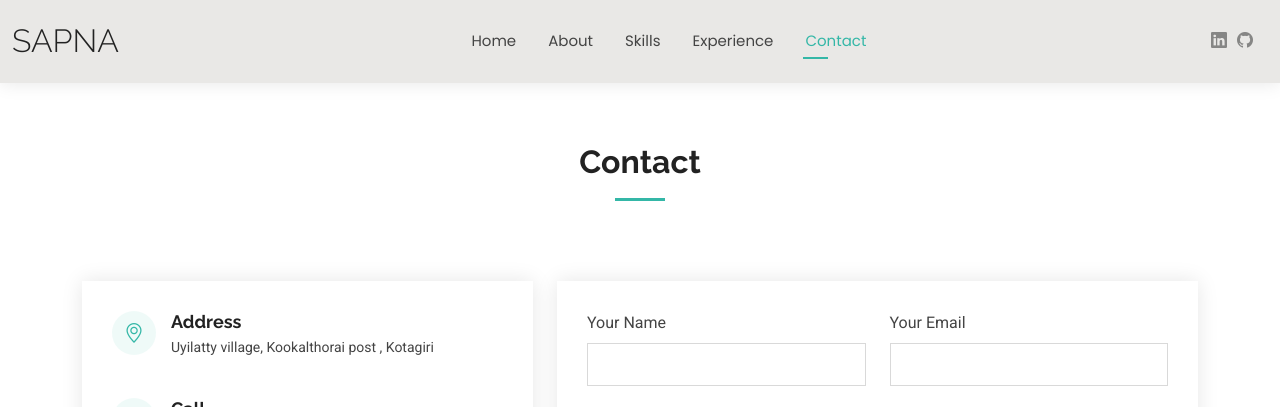
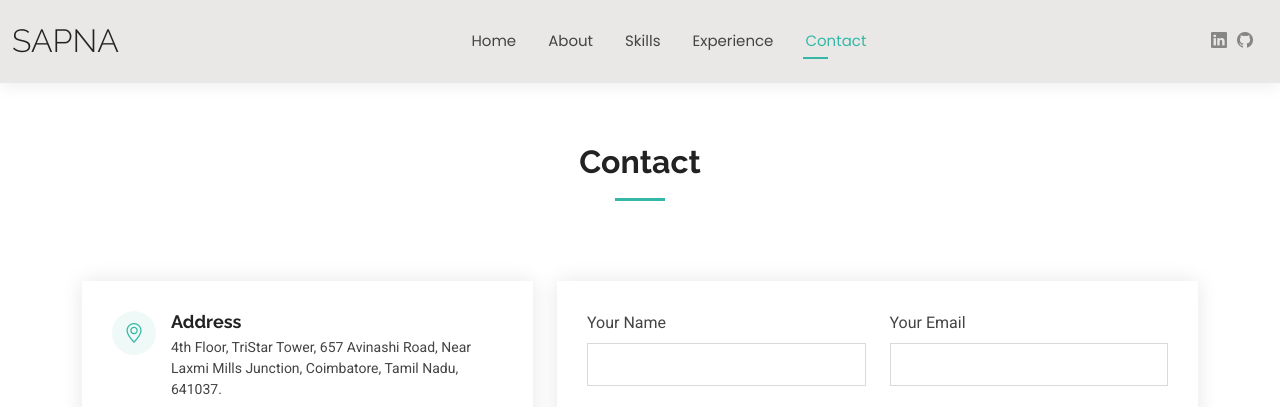
Before and after one commit to sapnam1606/portfolio, a plain HTML site: page contact.html in a window 1280 px wide. Shown: the top 407 px of the page. Drawn offline with Linux system fonts and the light colour scheme.

Commit message:
Update contact address in contact.html

```diff
--- a/contact.html
+++ b/contact.html
@@ -87,7 +87,7 @@
                 <i class="bi bi-geo-alt flex-shrink-0"></i>
                 <div>
                   <h3>Address</h3>
-                  <p>Uyilatty village, Kookalthorai post , Kotagiri</p>
+                  <p>4th Floor, TriStar Tower, 657 Avinashi Road, Near Laxmi Mills Junction, Coimbatore, Tamil Nadu, 641037. </p>
                 </div>
               </div><!-- End Info Item -->
 
```
